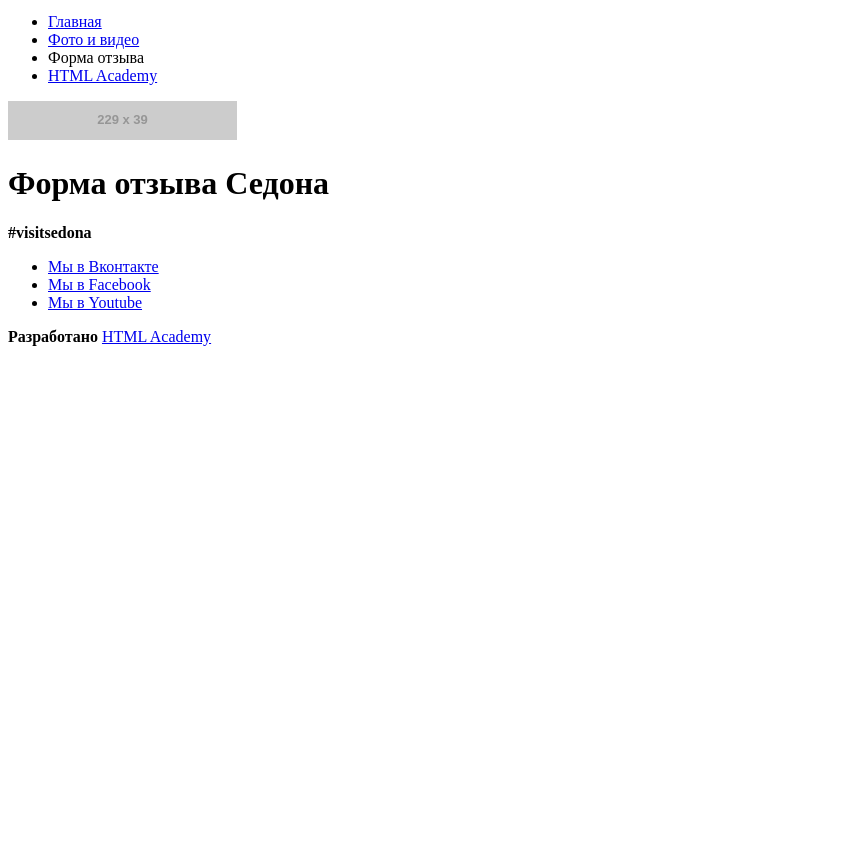
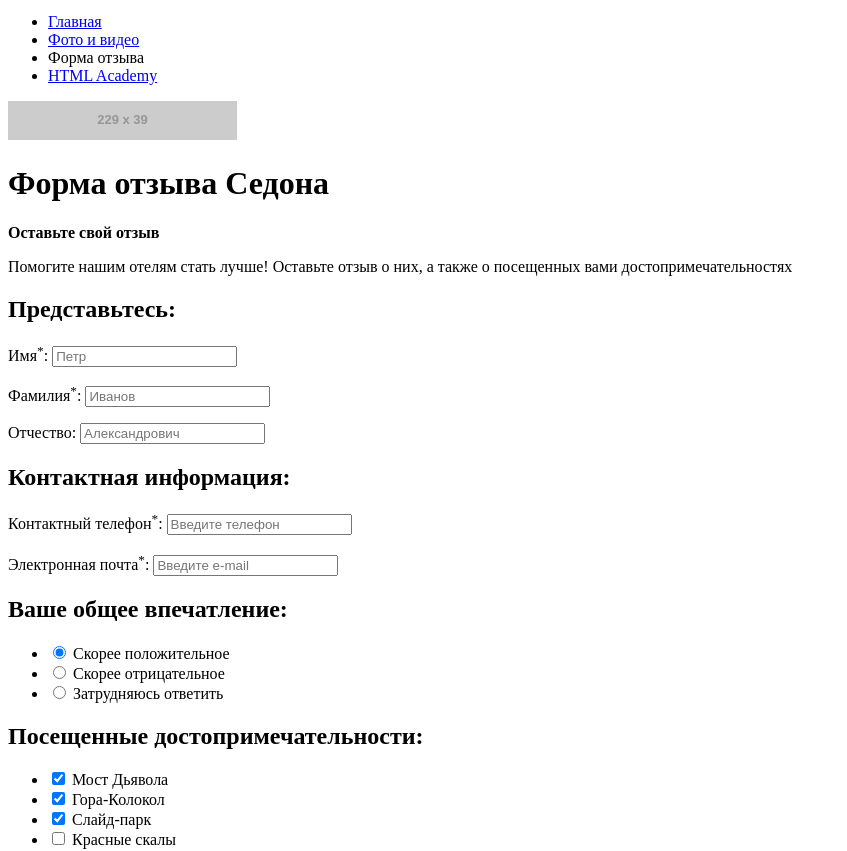
Before and after one commit to JustStormtrooper/45546-sedona-18, a website: page source/form.html in a window 1280 px wide. Shown: the part 119-970 px from the top of the page, without its empty margins (0-847 px from the left). Before the commit the page ends 800 px from the top, so only its background shows below. Drawn offline with Linux system fonts and the light colour scheme; placeholder pictures from the web are drawn by us.

Commit message:
Полная разметка формы отзыва

```diff
--- a/source/form.html
+++ b/source/form.html
@@ -34,7 +34,86 @@
 
     <main class="page-main">
       <h1 class="visually-hidden">Форма отзыва Седона</h1>
-      <!-- <section class="review-form"></section> -->
+      <section class="review-form">
+        <header class="review-form__header">
+          <b class="review-form__title">Оставьте свой отзыв</b>
+          <p class="review-form__description">Помогите нашим отелям стать лучше! Оставьте отзыв о них,
+            а также о посещенных вами достопримечательностях</p>
+        </header>
+        <form class="review-form__form" action="https://echo.htmlacademy.ru" method="post">
+          <section class="review-form__author">
+            <h2 class="review-form__intro">Представьтесь:</h2>
+            <p class="review-form__text-field">
+              <label class="review-form__text-label" for="author-name">Имя<sup>*</sup>:</label>
+              <input class="review-form__text-input" id="author-name" type="text" name="name" placeholder="Петр" required>
+            </p>
+            <p class="review-form__text-field">
+              <label class="review-form__text-label" for="author-surname">Фамилия<sup>*</sup>:</label>
+              <input class="review-form__text-input" id="author-surname" type="text" name="surname" placeholder="Иванов" required>
+            </p>
+            <p class="review-form__text-field">
+              <label class="review-form__text-label" for="author-middle-name">Отчество:</label>
+              <input class="review-form__text-input" id="author-middle-name" type="text" name="middle-name" placeholder="Александрович">
+            </p>
+          </section>
+          <section class="review-form__contacts">
+            <h2 class="review-form__intro">Контактная информация:</h2>
+            <p class="review-form__text-field">
+              <label class="review-form__text-label" for="author-phone">Контактный телефон<sup>*</sup>:</label>
+              <input class="review-form__text-input review-form__text-input--phone" id="author-phone" type="tel" name="phone"
+                placeholder="Введите телефон" required>
+            </p>
+            <p class="review-form__text-field">
+              <label class="review-form__text-label" for="author-email">Электронная почта<sup>*</sup>:</label>
+              <input class="review-form__text-input review-form__text-input--email" id="author-email" type="email" name="email"
+                placeholder="Введите e-mail" required>
+            </p>
+          </section>
+          <section class="review-form__rate">
+            <h2 class="review-form__intro">Ваше общее впечатление:</h2>
+            <ul class="review-form__rate-list">
+              <li class="review-form__rate-item">
+                <input class="review-form__radio-input" id="positive-review" type="radio" name="rating-group" value="positive" checked>
+                <label class="review-form__radio-label" for="positive-review">Скорее положительное</label>
+              </li>
+              <li class="review-form__rate-item">
+                <input class="review-form__radio-input" id="negative-review" type="radio" name="rating-group" value="negative">
+                <label class="review-form__radio-label" for="negative-review">Скорее отрицательное</label>
+              </li>
+              <li class="review-form__rate-item">
+                <input class="review-form__radio-input" id="not-rated-review" type="radio" name="rating-group" value="not-rated">
+                <label class="review-form__radio-label" for="not-rated-review">Затрудняюсь ответить</label>
+              </li>
+            </ul>
+          </section>
+          <section class="review-form__sight">
+            <h2 class="review-form__intro">Посещенные достопримечательности:</h2>
+            <ul class="review-form__sight-list">
+              <li class="review-form__sight-item">
+                <input class="review-form__check-input" id="devil-bridge" type="checkbox" name="devil-bridge" checked>
+                <label class="review-form__check-label" for="devil-bridge">Мост Дьявола</label>
+              </li>
+              <li class="review-form__sight-item">
+                <input class="review-form__check-input" id="bell-rock" type="checkbox" name="bell-rock" checked>
+                <label class="review-form__check-label" for="bell-rock">Гора-Колокол</label>
+              </li>
+              <li class="review-form__sight-item">
+                <input class="review-form__check-input" id="slide-park" type="checkbox" name="slide-park" checked>
+                <label class="review-form__check-label" for="slide-park">Слайд-парк</label>
+              </li>
+              <li class="review-form__sight-item">
+                <input class="review-form__check-input" id="red-rocks" type="checkbox" name="red-rocks">
+                <label class="review-form__check-label" for="red-rocks">Красные скалы</label>
+              </li>
+            </ul>
+          </section>
+          <section class="review-form__sight">
+            <h2 class="review-form__intro">Опишите свои эмоции:</h2>
+            <textarea class="review-form__textarea">Опишите подробно все свои восторги</textarea>
+          </section>
+          <button class="review-form__submit" type="submit">Отправить отзыв</button>
+        </form>
+      </section>
     </main>
 
     <footer class="page-footer">
```
